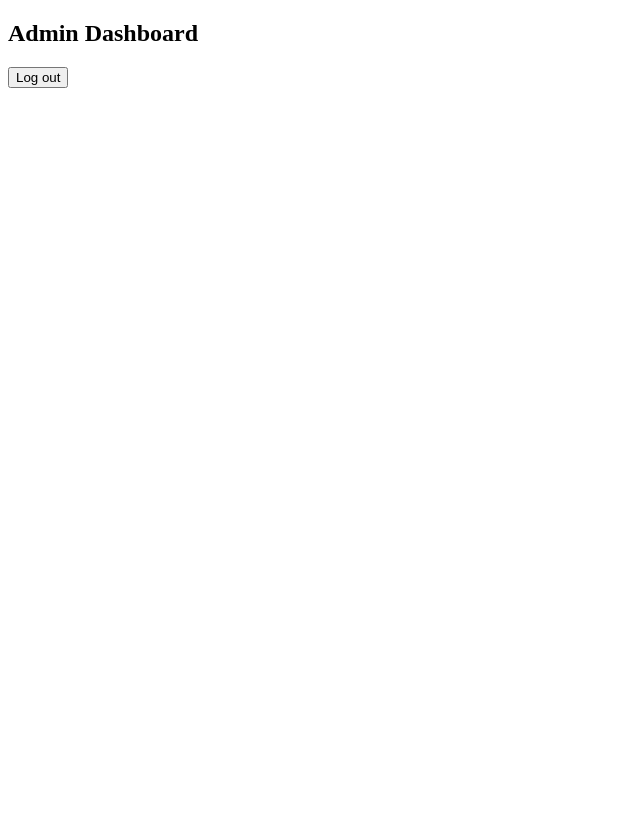
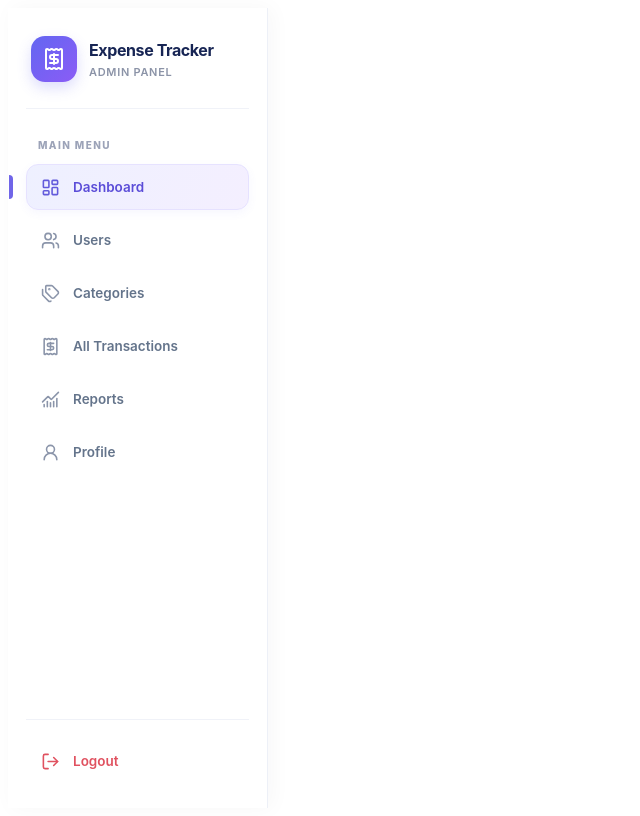
Before and after one commit to mansipadsala27/EXPENSE_TRACKER_PROJECT, a React (Vite) app: page /admindash in a window 1280 px wide. Shown: the whole page, without its empty margins (0-640 px from the left). Built offline with nearby package versions, Linux system fonts and the light colour scheme; sample sign-in values are in the browser's storage.

Commit message:
23-10-26

```diff
--- a/db.json
+++ b/db.json
@@ -20,8 +20,14 @@
       "role": "user",
       "password": "1234",
       "id": "ej3WGzZQ4Lc"
+    },
+    {
+      "name": "khushi",
+      "email": "khushi@gmail.com",
+      "role": "user",
+      "password": "1234",
+      "id": "yAcWdBaY2aE"
     }
-
   ],
   "$schema": "./node_modules/json-server/schema.json"
 }
--- a/package.json
+++ b/package.json
@@ -11,6 +11,7 @@
   },
   "dependencies": {
     "@reduxjs/toolkit": "^2.13.0",
+    "lucide-react": "^1.61.0",
     "react": "^19.3.1",
     "react-dom": "^19.3.1",
     "react-redux": "^9.3.0",
--- a/src/App.jsx
+++ b/src/App.jsx
@@ -15,7 +15,7 @@ function App() {
       <Route path="/reg" element={<Regestration/>}></Route>
 
      <Route element={<Protected/>}>
-       <Route path="/admindash" element={<AdminDashboard/>}></Route>
+       <Route path="admindash" element={<AdminDashboard/>}></Route>
      </Route>
 
       <Route path="/userdash" element={<UserDashboard/>}></Route>
--- a/src/Pages/AdminDashboard.jsx
+++ b/src/Pages/AdminDashboard.jsx
@@ -1,20 +1,15 @@
 import React from 'react'
 import { setusers } from '../features/userslice'
 import { useNavigate } from 'react-router-dom'
+import Adminsidebar from '../component/Admin/Adminsidebar'
+import '../css/AdminDashboard.css'
 
 const AdminDashboard = () => {
-  const navigate=useNavigate()
-
-  const handleLogout=()=>{
-   localStorage.removeItem('loginUser')
-   setusers(null)
-  navigate('/')
-  }
-
   return (
     <div>
-      <h2>Admin Dashboard</h2>
-      <button onClick={handleLogout}>Log out</button>
+
+     <Adminsidebar></Adminsidebar>
+
     </div>
   )
 }
--- a/src/Pages/Login.jsx
+++ b/src/Pages/Login.jsx
@@ -63,7 +63,6 @@ const Login = () => {
     <div align="center">
       <h2>Login</h2>
       <form action="" onSubmit={handleSubmit}>
-
         <p>
           Email :
           <input type="text" name='email' placeholder='Enter email' onChange={handleChange} />
--- a/src/Protected/Protected.jsx
+++ b/src/Protected/Protected.jsx
@@ -5,9 +5,8 @@ import { Navigate, Outlet } from "react-router-dom"
 const Protected=()=>{
     const {user}=useAuth()
 
-        if(!user  || user.role!="admin"){
+        if(!user || user.role!="admin"){
 
-            alert("you can not access admin dashboard")
             return <Navigate to={`/`} replace/>
         }
 
--- /dev/null
+++ b/src/component/Admin/Adminsidebar.jsx
@@ -0,0 +1,84 @@
+
+import React from "react";
+import {
+  LayoutDashboard,
+  Users,
+  Tags,
+  Receipt,
+  ChartNoAxesCombined,
+  UserRound,
+  LogOut,
+} from "lucide-react";
+import { useNavigate } from "react-router-dom";
+import { useAuth } from "../../context/AuthContext";
+
+const Adminsidebar = () => {
+const navigate=useNavigate()
+const {User,setUser}=useAuth()
+
+const handleLogout=()=>{
+ localStorage.removeItem('loginUser')
+ setUser(null)
+ navigate('/')
+}
+  return (
+    <aside className="admin-sidebar">
+      <div className="sidebar-brand">
+        <div className="brand-icon">
+          <Receipt size={24} />
+        </div>
+
+        <div>
+          <h3>Expense Tracker</h3>
+          <p>Admin Panel</p>
+        </div>
+      </div>
+
+      <p className="sidebar-heading">MAIN MENU</p>
+
+      <nav className="sidebar-menu">
+        <a href="#dashboard" className="sidebar-link active">
+          <LayoutDashboard size={19} />
+          <span>Dashboard</span>
+        </a>
+
+        <a href="#users" className="sidebar-link">
+          <Users size={19} />
+          <span>Users</span>
+        </a>
+
+        <a href="#categories" className="sidebar-link">
+          <Tags size={19} />
+          <span>Categories</span>
+        </a>
+
+        <a href="#transactions" className="sidebar-link">
+          <Receipt size={19} />
+          <span>All Transactions</span>
+        </a>
+
+        <a href="#reports" className="sidebar-link">
+          <ChartNoAxesCombined size={19} />
+          <span>Reports</span>
+        </a>
+
+        <a href="#profile" className="sidebar-link">
+          <UserRound size={19} />
+          <span>Profile</span>
+        </a>
+      </nav>
+
+      <div className="sidebar-bottom">
+        <button
+          className="sidebar-link logout-link"
+          onClick={handleLogout}
+        >
+          <LogOut size={19} />
+          <span>Logout</span>
+        </button>
+      </div>
+    </aside>
+  );
+};
+
+export default Adminsidebar;
--- /dev/null
+++ b/src/css/AdminDashboard.css
@@ -0,0 +1,214 @@
+/* ===== Premium Admin Sidebar ===== */
+
+.admin-sidebar {
+  width: 260px;
+  height: 100vh;
+  position: sticky;
+  top: 0;
+  background: #ffffff;
+  color: #334155;
+  padding: 24px 18px;
+  display: flex;
+  flex-direction: column;
+  flex-shrink: 0;
+  box-sizing: border-box;
+  font-family: "Inter", "Segoe UI", sans-serif;
+  border-right: 1px solid #edf0f7;
+  box-shadow: 4px 0 20px rgba(30, 41, 59, 0.035);
+}
+
+/* ===== Brand ===== */
+
+.sidebar-brand {
+  display: flex;
+  align-items: center;
+  gap: 12px;
+  padding: 4px 5px 26px;
+  border-bottom: 1px solid #f0f2f8;
+}
+
+.brand-icon {
+  width: 46px;
+  height: 46px;
+  border-radius: 14px;
+  background: linear-gradient(135deg, #6366f1, #8b5cf6);
+  color: white;
+  display: flex;
+  align-items: center;
+  justify-content: center;
+  box-shadow: 0 6px 14px rgba(99, 102, 241, 0.22);
+}
+
+.sidebar-brand h3 {
+  margin: 0;
+  font-size: 16px;
+  font-weight: 750;
+  letter-spacing: -0.4px;
+  color: #172554;
+}
+
+.sidebar-brand p {
+  margin: 5px 0 0;
+  font-size: 11px;
+  font-weight: 600;
+  letter-spacing: 0.7px;
+  text-transform: uppercase;
+  color: #8b93a7;
+}
+
+/* ===== Section Heading ===== */
+
+.sidebar-heading {
+  margin: 30px 12px 13px;
+  font-size: 10px;
+  font-weight: 800;
+  color: #9ca3b8;
+  letter-spacing: 1.4px;
+}
+
+/* ===== Navigation ===== */
+
+.sidebar-menu {
+  display: flex;
+  flex-direction: column;
+  gap: 7px;
+}
+
+.sidebar-link {
+  display: flex;
+  align-items: center;
+  gap: 13px;
+  width: 100%;
+  min-height: 46px;
+  padding: 12px 14px;
+  box-sizing: border-box;
+  border: 1px solid transparent;
+  border-radius: 12px;
+  background: transparent;
+  color: #64748b;
+  text-decoration: none;
+  font-family: inherit;
+  font-size: 13.5px;
+  font-weight: 600;
+  text-align: left;
+  cursor: pointer;
+  transition:
+    background 0.2s ease,
+    color 0.2s ease,
+    border-color 0.2s ease,
+    transform 0.2s ease;
+}
+
+.sidebar-link svg {
+  flex-shrink: 0;
+  color: #8b95aa;
+  transition: color 0.2s ease;
+}
+
+/* ===== Hover ===== */
+
+.sidebar-link:hover {
+  background: #f5f5ff;
+  color: #635bdb;
+  border-color: #eeedff;
+  transform: translateX(2px);
+}
+
+.sidebar-link:hover svg {
+  color: #635bdb;
+}
+
+/* ===== Active Item ===== */
+
+.sidebar-link.active {
+  background: linear-gradient(110deg, #eef0ff, #f4efff);
+  color: #5b4dd8;
+  border-color: #e6e2ff;
+  box-shadow: 0 3px 10px rgba(99, 102, 241, 0.06);
+  position: relative;
+}
+
+.sidebar-link.active svg {
+  color: #635bdb;
+}
+
+/* Small active indicator */
+
+.sidebar-link.active::before {
+  content: "";
+  position: absolute;
+  left: -18px;
+  top: 10px;
+  bottom: 10px;
+  width: 4px;
+  border-radius: 0 5px 5px 0;
+  background: #7065e8;
+}
+
+/* ===== Logout ===== */
+
+.sidebar-bottom {
+  margin-top: auto;
+  padding-top: 18px;
+  border-top: 1px solid #f0f2f8;
+}
+
+.logout-link {
+  color: #e05260;
+}
+
+.logout-link svg {
+  color: #e05260;
+}
+
+.logout-link:hover {
+  background: #fff1f2;
+  color: #dc3545;
+  border-color: #ffe0e3;
+}
+
+.logout-link:hover svg {
+  color: #dc3545;
+}
+
+/* ===== Dashboard Layout ===== */
+
+.admin-layout {
+  display: flex;
+  align-items: flex-start;
+  min-height: 100vh;
+  background: #f7f8fc;
+}
+
+.admin-main {
+  flex: 1;
+  min-width: 0;
+  min-height: 100vh;
+  padding: 30px;
+  box-sizing: border-box;
+}
+
+/* ===== Responsive ===== */
+
+@media (max-width: 768px) {
+  .admin-sidebar {
+    width: 220px;
+    padding: 20px 14px;
+  }
+
+  .sidebar-brand h3 {
+    font-size: 14px;
+  }
+
+  .sidebar-link {
+    font-size: 12.5px;
+    gap: 10px;
+    padding: 11px;
+  }
+
+  .admin-main {
+    padding: 18px;
+  }
+}
+
+/* -------------------------------------------------- */
```
Also changed, not shown: 1 other file (tests, documents, lock files or other folders).
